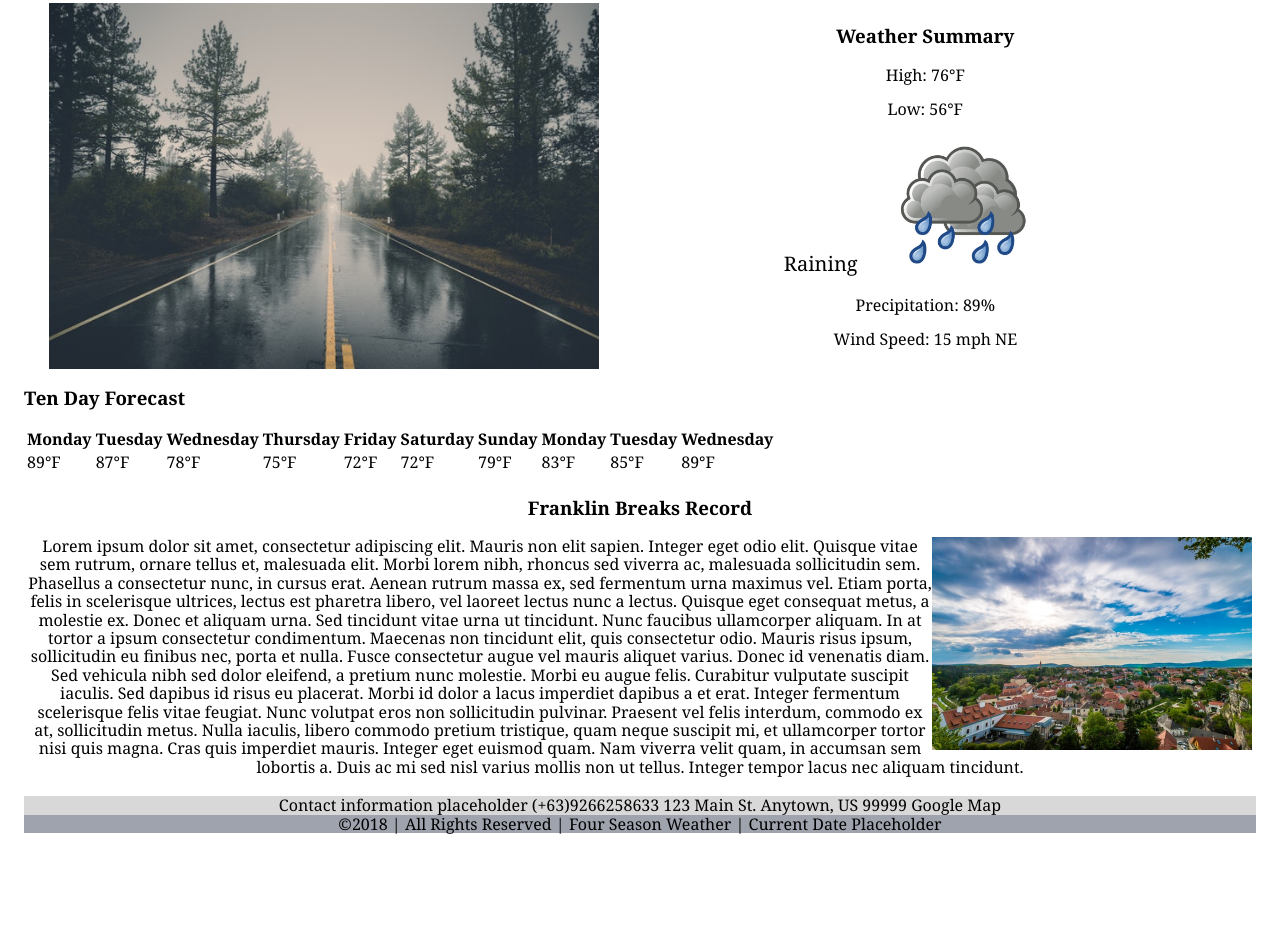
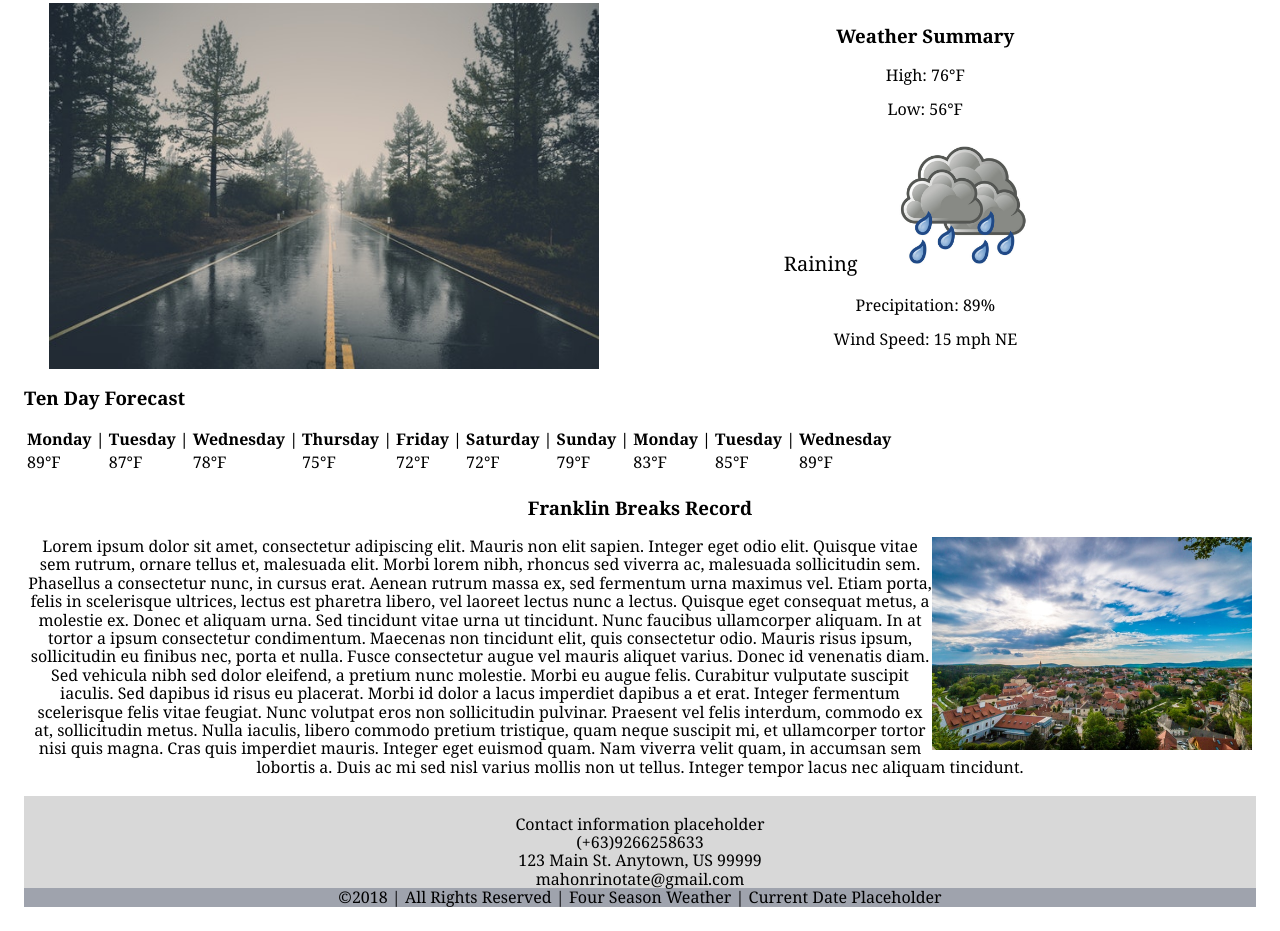
Before and after one commit to Mahonri15/Mahonri15.github.io, a plain HTML site: page assignments/lesson-5/franklin-5.html in a window 1280 px wide. Shown: the part 235-1166 px from the top of the page. Before the commit the page ends 1092 px from the top, so only its background shows below. Drawn offline with Linux system fonts and the light colour scheme.

Commit message:
finished product

```diff
--- a/assignments/lesson-5/franklin-5.html
+++ b/assignments/lesson-5/franklin-5.html
@@ -67,15 +67,15 @@
       <table>
         <thead>
           <tr>
-            <th>Monday</th>
-            <th>Tuesday</th>
-            <th>Wednesday</th>
-            <th>Thursday</th>
-            <th>Friday</th>
-            <th>Saturday</th>
-            <th>Sunday</th>
-            <th>Monday</th>
-            <th>Tuesday</th>
+            <th>Monday |</th>
+            <th>Tuesday |</th>
+            <th>Wednesday |</th>
+            <th>Thursday |</th>
+            <th>Friday |</th>
+            <th>Saturday |</th>
+            <th>Sunday |</th>
+            <th>Monday |</th>
+            <th>Tuesday |</th>
             <th>Wednesday</th>
           </tr>
 	    </thead>
@@ -110,10 +110,10 @@
 
   <footer>
     <section class="contact">
-      Contact information placeholder
-      (+63)9266258633
-      123 Main St. Anytown, US 99999
-      Google Map
+      <br>Contact information placeholder
+      <br>(+63)9266258633
+      <br>123 Main St. Anytown, US 99999
+      <br>mahonrinotate@gmail.com
     </section>
     <section class="footer-bar">&copy;2018 | All Rights Reserved | Four Season Weather |
         <span id="currentdate">Current Date Placeholder</span>
```
Also changed, not shown: index.html (+1 -0 lines).
